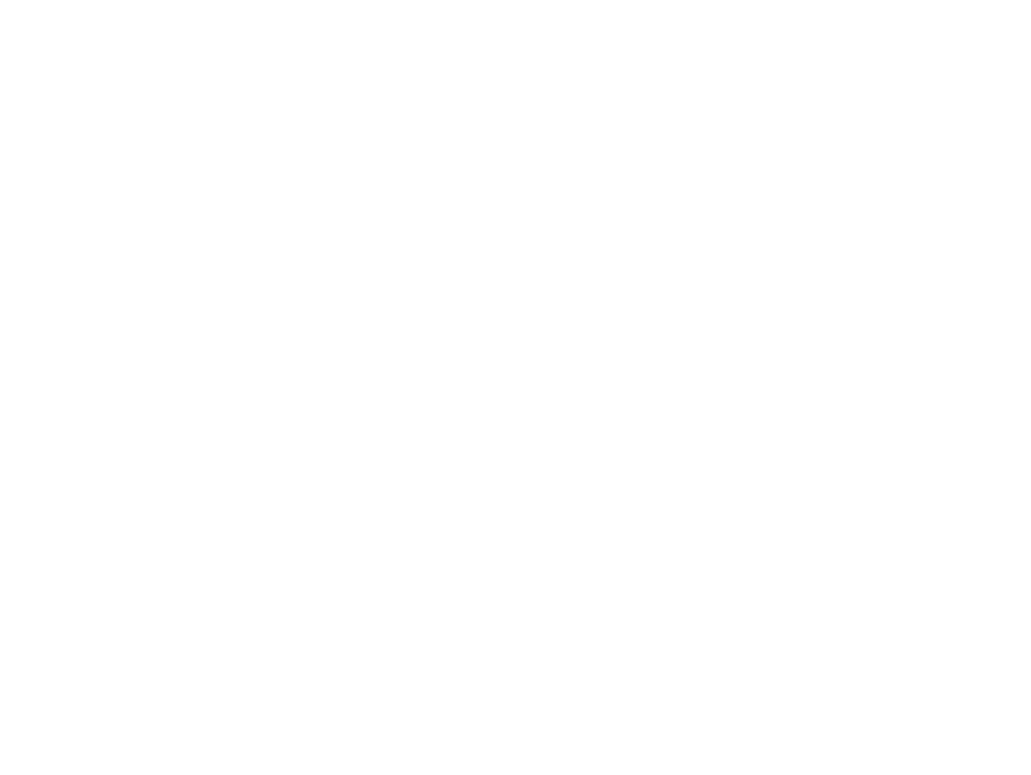
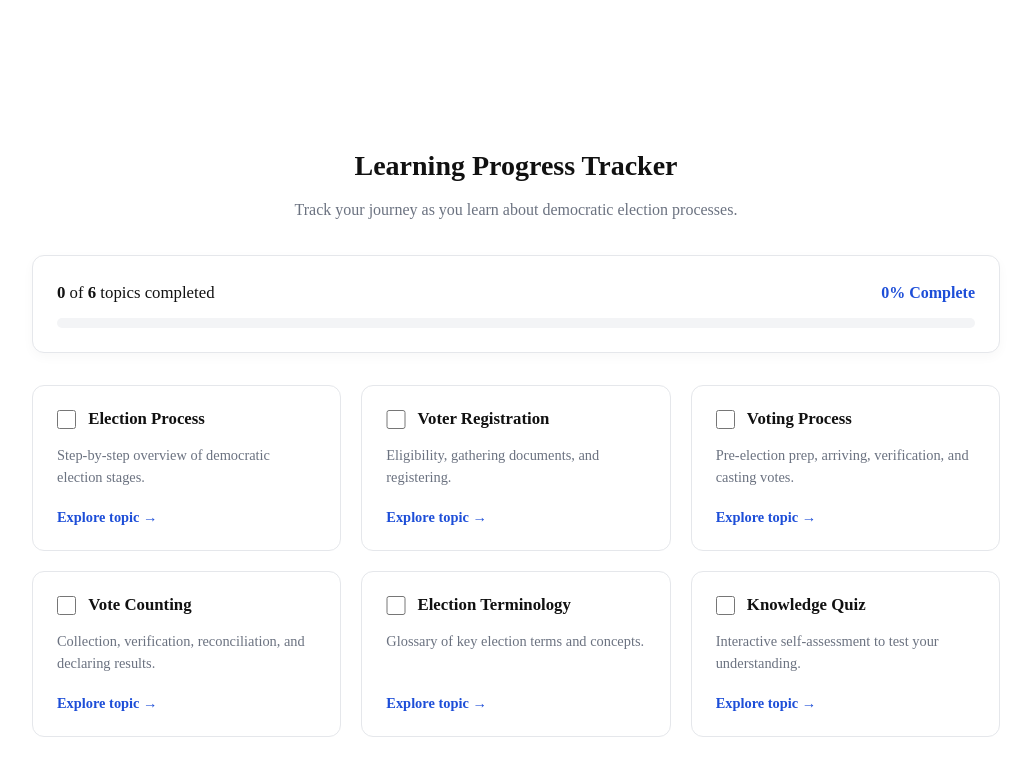
Before and after one commit to devamithra137/Election-Process-Education, a Next.js app: page / in a window 1280 px wide. Shown: the part 4418-5193 px from the top of the page, without its empty margins (124-1155 px from the left). Before the commit the page ends 4546 px from the top, so only its background shows below. Built offline with nearby package versions, Linux system fonts and the light colour scheme.

Commit message:
Add learning progress tracker

```diff
--- a/src/app/globals.css
+++ b/src/app/globals.css
@@ -1295,6 +1295,143 @@
   margin-top: 0.5rem;
 }
 
+/* ─── Learning Progress Section ─────────────────────────────── */
+.learning-progress-section {
+  width: 100%;
+  max-width: 1000px;
+  margin: 5rem auto 4rem;
+  padding: 0 1rem;
+}
+
+.progress-overview-card {
+  background-color: #ffffff;
+  border: 1px solid #e5e7eb;
+  border-radius: 0.75rem;
+  padding: 1.5rem;
+  margin-top: 2rem;
+  margin-bottom: 2rem;
+  box-shadow: 0 4px 12px rgba(0, 0, 0, 0.03);
+}
+
+.progress-summary-header {
+  display: flex;
+  justify-content: space-between;
+  align-items: center;
+  margin-bottom: 0.75rem;
+}
+
+.progress-count-text {
+  font-size: 1.05rem;
+  color: var(--color-foreground);
+}
+
+.progress-percentage-text {
+  font-size: 1rem;
+  font-weight: 700;
+  color: var(--color-accent);
+}
+
+.progress-bar-track {
+  width: 100%;
+  height: 10px;
+  background-color: #f3f4f6;
+  border-radius: 5px;
+  overflow: hidden;
+}
+
+.progress-bar-fill {
+  height: 100%;
+  background-color: var(--color-accent);
+  transition: width 0.4s ease;
+}
+
+.topics-checklist-grid {
+  display: grid;
+  grid-template-columns: repeat(auto-fit, minmax(280px, 1fr));
+  gap: 1.25rem;
+}
+
+.topic-check-card {
+  background-color: #ffffff;
+  border: 1px solid #e5e7eb;
+  border-radius: 0.75rem;
+  padding: 1.25rem 1.5rem;
+  display: flex;
+  flex-direction: column;
+  justify-content: space-between;
+  transition: border-color 0.2s ease, box-shadow 0.2s ease;
+}
+
+.topic-check-card:hover {
+  border-color: var(--color-accent);
+}
+
+.topic-check-card.completed {
+  border-color: #a7f3d0;
+  background-color: #f0fdf4;
+}
+
+.topic-check-header {
+  display: flex;
+  align-items: center;
+  justify-content: space-between;
+  gap: 0.5rem;
+  margin-bottom: 0.5rem;
+}
+
+.topic-checkbox-label {
+  display: flex;
+  align-items: center;
+  gap: 0.75rem;
+  cursor: pointer;
+}
+
+.topic-checkbox {
+  width: 1.2rem;
+  height: 1.2rem;
+  accent-color: var(--color-accent);
+  cursor: pointer;
+}
+
+.topic-title {
+  font-size: 1.05rem;
+  font-weight: 600;
+  color: var(--color-foreground);
+}
+
+.completed-badge {
+  font-size: 0.8rem;
+  font-weight: 600;
+  color: #047857;
+  background-color: #d1fae5;
+  padding: 0.2rem 0.6rem;
+  border-radius: 1rem;
+  white-space: nowrap;
+}
+
+.topic-description {
+  font-size: 0.9rem;
+  color: var(--color-muted);
+  line-height: 1.5;
+  margin-bottom: 1rem;
+  margin-top: 0.25rem;
+}
+
+.topic-link-container {
+  margin-top: auto;
+}
+
+.topic-explore-link {
+  font-size: 0.9rem;
+  font-weight: 600;
+  color: var(--color-accent);
+  transition: opacity 0.2s ease;
+}
+
+.topic-explore-link:hover {
+  text-decoration: underline;
+}
+
 .sr-only {
   position: absolute;
   width: 1px;
--- a/src/app/page.tsx
+++ b/src/app/page.tsx
@@ -6,6 +6,7 @@
 import VotingProcess from "@/components/VotingProcess";
 import VoteCounting from "@/components/VoteCounting";
 import FAQ from "@/components/FAQ";
+import LearningProgress from "@/components/LearningProgress";
 
 export default function Home() {
   return (
@@ -30,6 +31,7 @@
       <VotingProcess />
       <VoteCounting />
       <FAQ />
+      <LearningProgress />
     </main>
   );
 }
--- /dev/null
+++ b/src/components/LearningProgress.tsx
@@ -0,0 +1,150 @@
+"use client";
+
+import React, { useState, useEffect } from "react";
+import Link from "next/link";
+import SectionHeading from "./SectionHeading";
+
+interface Topic {
+  id: string;
+  title: string;
+  href: string;
+  description: string;
+}
+
+const TOPICS: Topic[] = [
+  {
+    id: "election-process",
+    title: "Election Process",
+    href: "/election-process",
+    description: "Step-by-step overview of democratic election stages.",
+  },
+  {
+    id: "voter-registration",
+    title: "Voter Registration",
+    href: "/voter-registration",
+    description: "Eligibility, gathering documents, and registering.",
+  },
+  {
+    id: "voting-process",
+    title: "Voting Process",
+    href: "/voting-process",
+    description: "Pre-election prep, arriving, verification, and casting votes.",
+  },
+  {
+    id: "vote-counting",
+    title: "Vote Counting",
+    href: "/vote-counting",
+    description: "Collection, verification, reconciliation, and declaring results.",
+  },
+  {
+    id: "election-terminology",
+    title: "Election Terminology",
+    href: "/glossary",
+    description: "Glossary of key election terms and concepts.",
+  },
+  {
+    id: "knowledge-quiz",
+    title: "Knowledge Quiz",
+    href: "/quiz",
+    description: "Interactive self-assessment to test your understanding.",
+  },
+];
+
+const LOCAL_STORAGE_KEY = "election_education_progress";
+
+export default function LearningProgress() {
+  const [completedTopics, setCompletedTopics] = useState<string[]>([]);
+  const [isLoaded, setIsLoaded] = useState<boolean>(false);
+
+  useEffect(() => {
+    try {
+      const saved = localStorage.getItem(LOCAL_STORAGE_KEY);
+      if (saved) {
+        setCompletedTopics(JSON.parse(saved));
+      }
+    } catch {
+      // Ignore storage read errors
+    } finally {
+      setIsLoaded(true);
+    }
+  }, []);
+
+  const toggleTopic = (id: string) => {
+    const nextCompleted = completedTopics.includes(id)
+      ? completedTopics.filter((t) => t !== id)
+      : [...completedTopics, id];
+
+    setCompletedTopics(nextCompleted);
+    try {
+      localStorage.setItem(LOCAL_STORAGE_KEY, JSON.stringify(nextCompleted));
+    } catch {
+      // Ignore storage write errors
+    }
+  };
+
+  const completedCount = completedTopics.length;
+  const totalCount = TOPICS.length;
+  const percentage = Math.round((completedCount / totalCount) * 100);
+
+  return (
+    <section className="learning-progress-section" aria-labelledby="progress-heading">
+      <SectionHeading
+        title="Learning Progress Tracker"
+        subtitle="Track your journey as you learn about democratic election processes."
+      />
+
+      <div className="progress-overview-card">
+        <div className="progress-summary-header">
+          <span className="progress-count-text">
+            <strong>{completedCount}</strong> of <strong>{totalCount}</strong> topics completed
+          </span>
+          <span className="progress-percentage-text">{percentage}% Complete</span>
+        </div>
+
+        <div className="progress-bar-track">
+          <div
+            className="progress-bar-fill"
+            style={{ width: `${percentage}%` }}
+            role="progressbar"
+            aria-valuenow={percentage}
+            aria-valuemin={0}
+            aria-valuemax={100}
+            aria-label="Overall learning progress"
+          />
+        </div>
+      </div>
+
+      <div className="topics-checklist-grid">
+        {TOPICS.map((topic) => {
+          const isCompleted = isLoaded && completedTopics.includes(topic.id);
+          return (
+            <div
+              key={topic.id}
+              className={`topic-check-card ${isCompleted ? "completed" : ""}`}
+            >
+              <div className="topic-check-header">
+                <label className="topic-checkbox-label">
+                  <input
+                    type="checkbox"
+                    checked={isCompleted}
+                    onChange={() => toggleTopic(topic.id)}
+                    className="topic-checkbox"
+                    aria-label={`Mark ${topic.title} as completed`}
+                  />
+                  <span className="topic-title">{topic.title}</span>
+                </label>
+                {isCompleted && <span className="completed-badge">✓ Completed</span>}
+              </div>
+              <p className="topic-description">{topic.description}</p>
+              <div className="topic-link-container">
+                <Link href={topic.href} className="topic-explore-link">
+                  Explore topic →
+                </Link>
+              </div>
+            </div>
+          );
+        })}
+      </div>
+    </section>
+  );
+}
```
